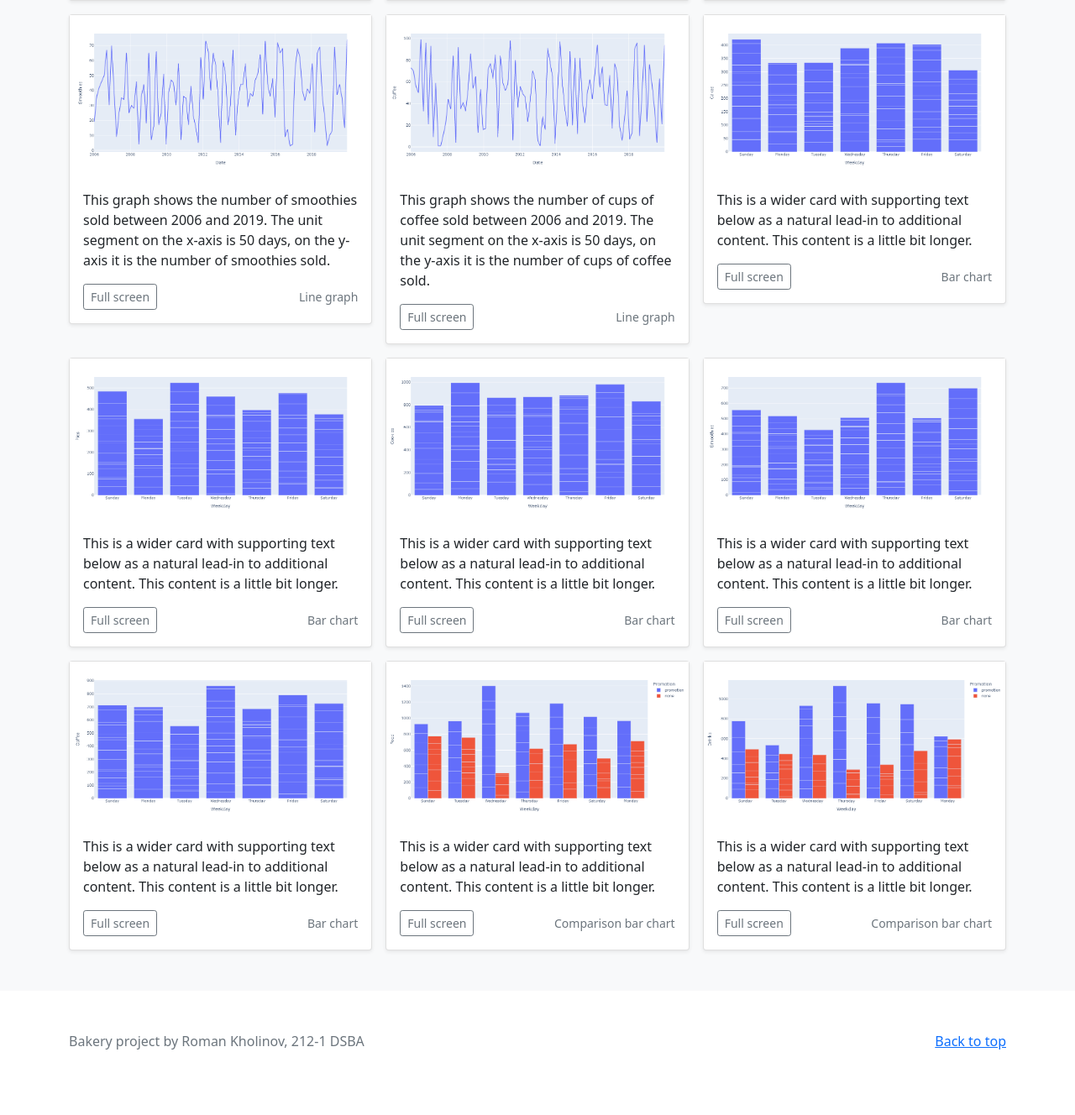
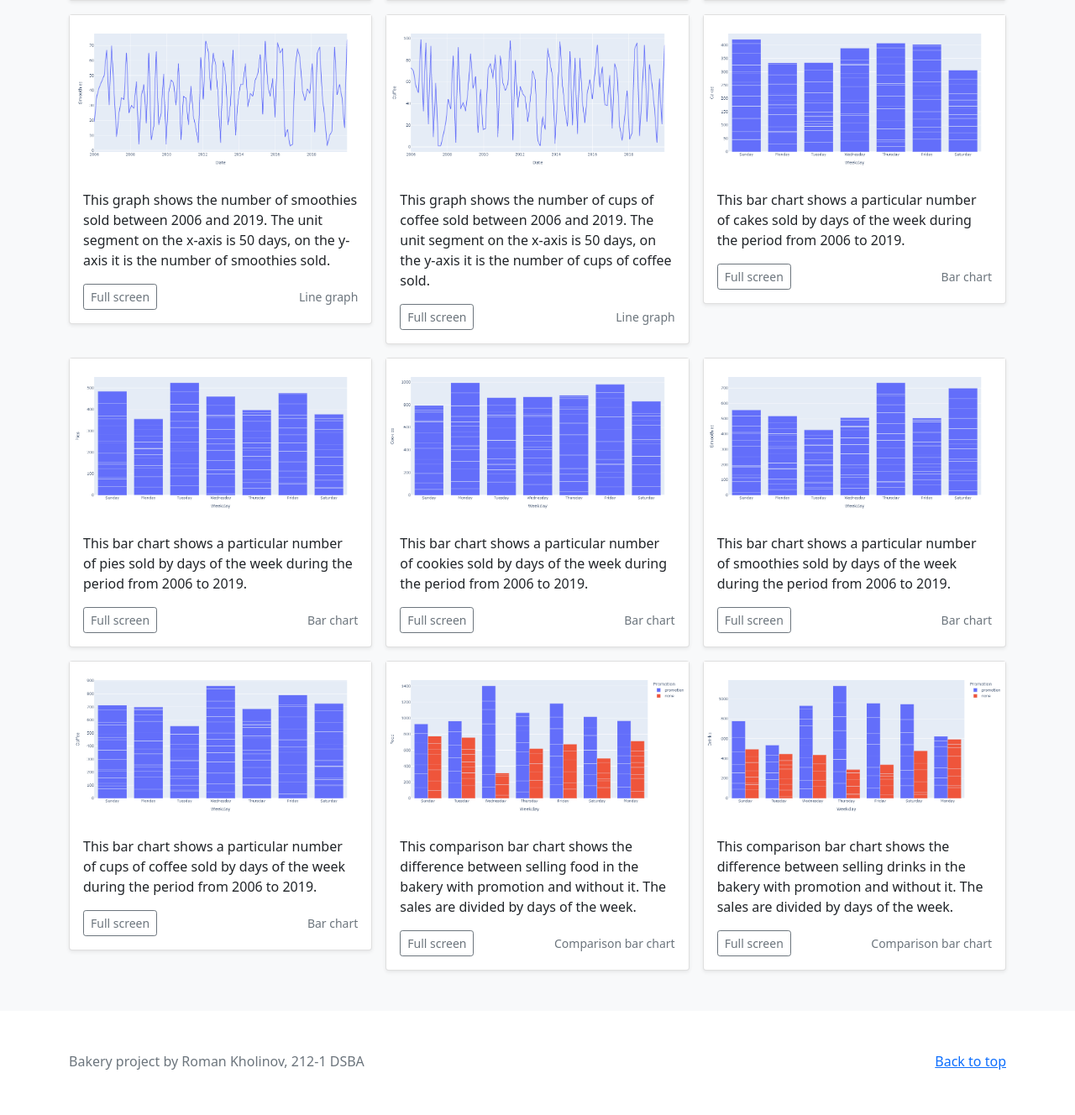
Before and after one commit to romakholinov/automatic-adventure, a Flask app: page / in a window 1280 px wide. Shown: the part 1029-2357 px from the top of the page at 84% size. Before the commit the page ends 2279 px from the top, so only its background shows below. Run offline with Flask 2, Linux system fonts and the light colour scheme; some libraries are stand-ins or nearby versions.

Commit message:
Descriptions are added

```diff
--- a/templates/index.html
+++ b/templates/index.html
@@ -236,7 +236,7 @@
             <img class="bd-placeholder-img" width="100%" height="100%" src="{{url_for('static', filename='images/cakesBar.png')}}" aria-hidden="true" preserveaspectratio="xMidYMid slice" focusable="false">
 
             <div class="card-body">
-              <p class="card-text">This is a wider card with supporting text below as a natural lead-in to additional content. This content is a little bit longer.</p>
+              <p class="card-text">This bar chart shows a particular number of cakes sold by days of the week during the period from 2006 to 2019.</p>
               <div class="d-flex justify-content-between align-items-center">
                 <div class="btn-group">
                   <button type="button" class="btn btn-sm btn-outline-secondary"  onclick="location.href='/cakesBar';">Full screen</button>
@@ -252,7 +252,7 @@
             <img class="bd-placeholder-img" width="100%" height="100%" src="{{url_for('static', filename='images/piesBar.png')}}" aria-hidden="true" preserveaspectratio="xMidYMid slice" focusable="false">
 
             <div class="card-body">
-              <p class="card-text">This is a wider card with supporting text below as a natural lead-in to additional content. This content is a little bit longer.</p>
+              <p class="card-text">This bar chart shows a particular number of pies sold by days of the week during the period from 2006 to 2019.</p>
               <div class="d-flex justify-content-between align-items-center">
                 <div class="btn-group">
                   <button type="button" class="btn btn-sm btn-outline-secondary"  onclick="location.href='/piesBar';">Full screen</button>
@@ -267,7 +267,7 @@
             <img class="bd-placeholder-img" width="100%" height="100%" src="{{url_for('static', filename='images/cookiesBar.png')}}" aria-hidden="true" preserveaspectratio="xMidYMid slice" focusable="false">
 
             <div class="card-body">
-              <p class="card-text">This is a wider card with supporting text below as a natural lead-in to additional content. This content is a little bit longer.</p>
+              <p class="card-text">This bar chart shows a particular number of cookies sold by days of the week during the period from 2006 to 2019.</p>
               <div class="d-flex justify-content-between align-items-center">
                 <div class="btn-group">
                   <button type="button" class="btn btn-sm btn-outline-secondary"  onclick="location.href='/cookiesBar';">Full screen</button>
@@ -282,7 +282,7 @@
             <img class="bd-placeholder-img" width="100%" height="100%" src="{{url_for('static', filename='images/smoothiesBar.png')}}" aria-hidden="true" preserveaspectratio="xMidYMid slice" focusable="false">
 
             <div class="card-body">
-              <p class="card-text">This is a wider card with supporting text below as a natural lead-in to additional content. This content is a little bit longer.</p>
+              <p class="card-text">This bar chart shows a particular number of smoothies sold by days of the week during the period from 2006 to 2019.</p>
               <div class="d-flex justify-content-between align-items-center">
                 <div class="btn-group">
                   <button type="button" class="btn btn-sm btn-outline-secondary"  onclick="location.href='/smoothiesBar';">Full screen</button>
@@ -297,7 +297,7 @@
             <img class="bd-placeholder-img" width="100%" height="100%" src="{{url_for('static', filename='images/coffeeBar.png')}}" aria-hidden="true" preserveaspectratio="xMidYMid slice" focusable="false">
 
             <div class="card-body">
-              <p class="card-text">This is a wider card with supporting text below as a natural lead-in to additional content. This content is a little bit longer.</p>
+              <p class="card-text">This bar chart shows a particular number of cups of coffee sold by days of the week during the period from 2006 to 2019.</p>
               <div class="d-flex justify-content-between align-items-center">
                 <div class="btn-group">
                   <button type="button" class="btn btn-sm btn-outline-secondary"  onclick="location.href='/coffeeBar';">Full screen</button>
@@ -312,7 +312,7 @@
             <img class="bd-placeholder-img" width="100%" height="100%" src="{{url_for('static', filename='images/foodComparison.png')}}" aria-hidden="true" preserveaspectratio="xMidYMid slice" focusable="false">
 
             <div class="card-body">
-              <p class="card-text">This is a wider card with supporting text below as a natural lead-in to additional content. This content is a little bit longer.</p>
+              <p class="card-text">This comparison bar chart shows the difference between selling food in the bakery with promotion and without it. The sales are divided by days of the week.</p>
               <div class="d-flex justify-content-between align-items-center">
                 <div class="btn-group">
                   <button type="button" class="btn btn-sm btn-outline-secondary"  onclick="location.href='/foodComparison';">Full screen</button>
@@ -327,7 +327,7 @@
             <img class="bd-placeholder-img" width="100%" height="100%" src="{{url_for('static', filename='images/drinksComparison.png')}}" aria-hidden="true" preserveaspectratio="xMidYMid slice" focusable="false">
 
             <div class="card-body">
-              <p class="card-text">This is a wider card with supporting text below as a natural lead-in to additional content. This content is a little bit longer.</p>
+              <p class="card-text">This comparison bar chart shows the difference between selling drinks in the bakery with promotion and without it. The sales are divided by days of the week.</p>
               <div class="d-flex justify-content-between align-items-center">
                 <div class="btn-group">
                   <button type="button" class="btn btn-sm btn-outline-secondary"  onclick="location.href='/drinksComparison';">Full screen</button>
```
